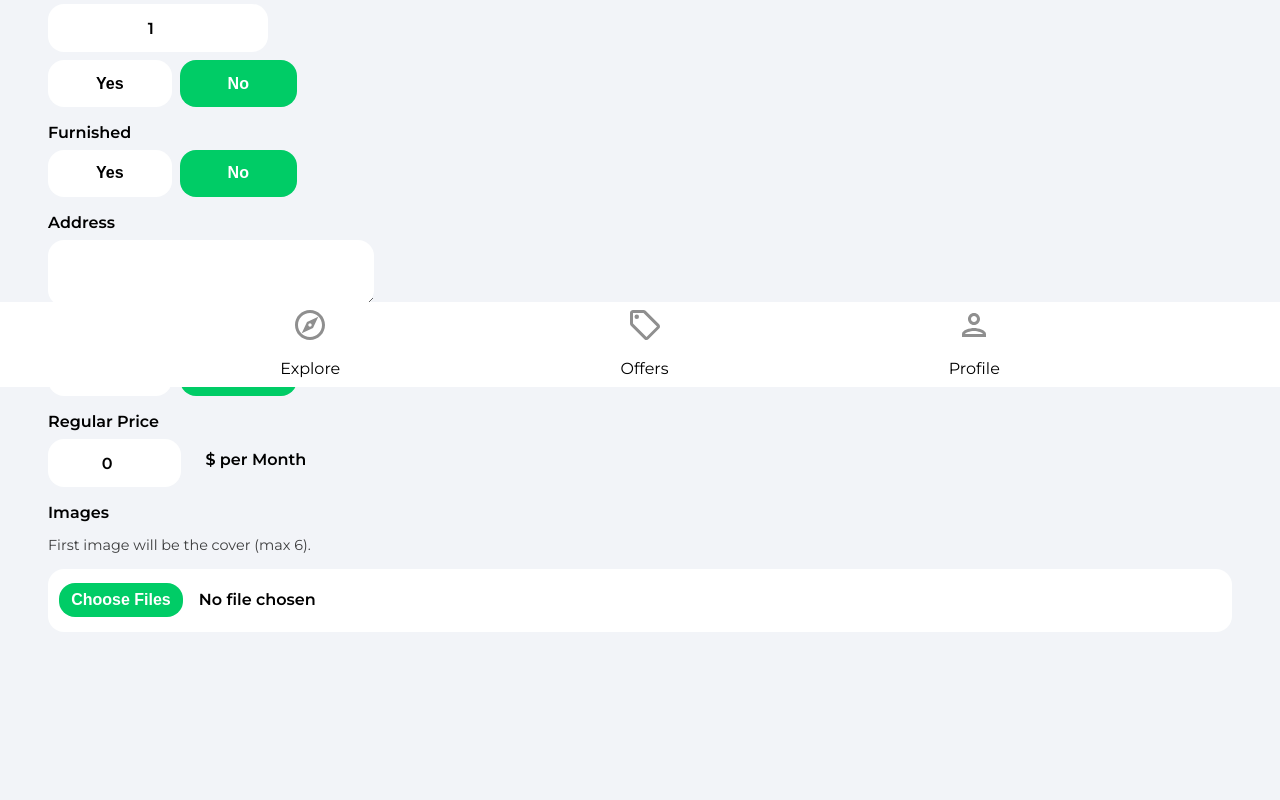
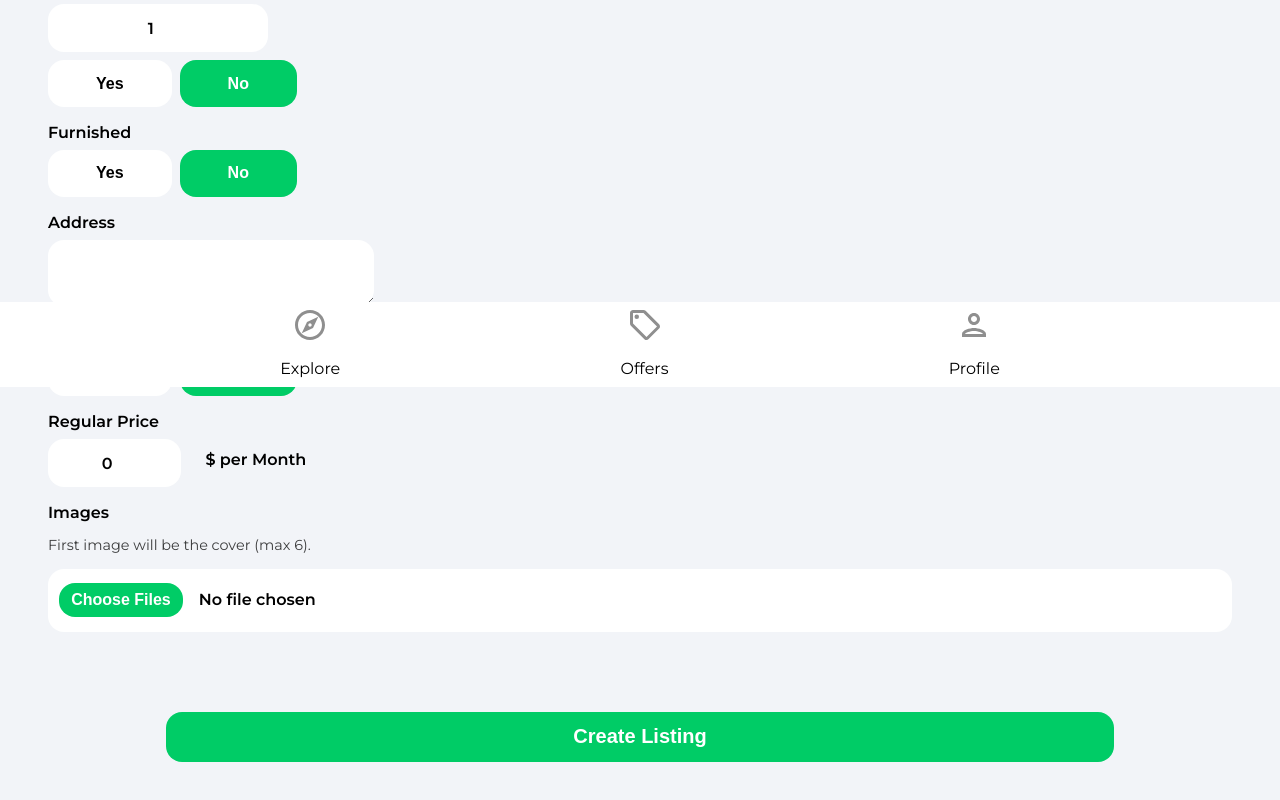
Before and after one commit to LayneHansen/MyNewPlace, a React (Create React App) app: page /create-listing in a window 1280 px wide. Shown: the part 413-1213 px from the top of the page. Built offline with nearby package versions, Linux system fonts and the light colour scheme; no server answers.

Commit message:
added submit button

```diff
--- a/src/pages/CreateListing.jsx
+++ b/src/pages/CreateListing.jsx
@@ -290,6 +290,13 @@ function CreateListing() {
             multiple
             required
           />
+
+          <button
+            className="primaryButton createListingButton"
+            type='submit'>
+              Create Listing
+          </button>
+
         </form>
       </main>
     </div>
```
